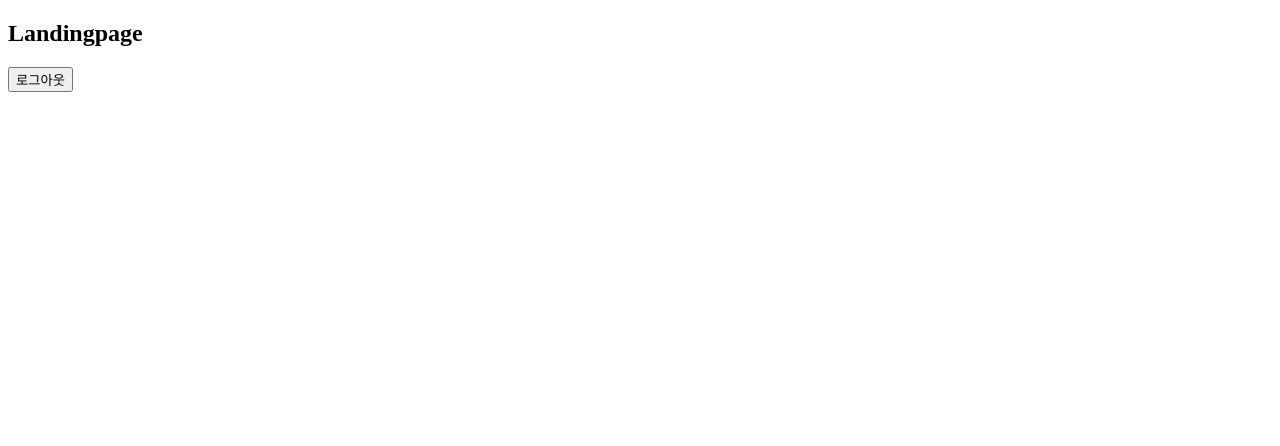
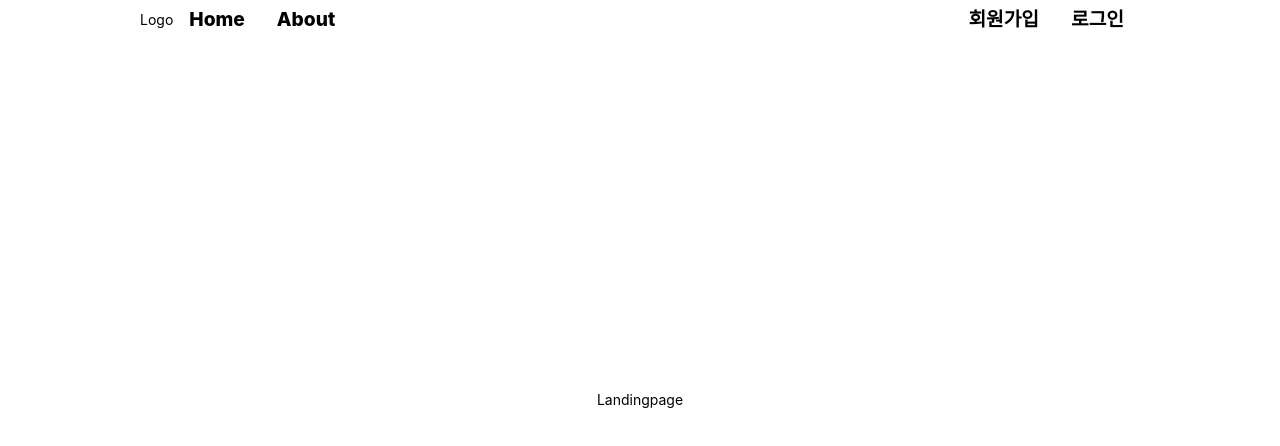
Before and after one commit to kangdari/login_register_form, a React (Create React App) app in the folder client/: page / in a window 1280 px wide. Shown: the top 446 px of the page. Built offline with nearby package versions, Linux system fonts and the light colour scheme; no server answers.

Commit message:
globalStyle 적용 && navBar 작성

```diff
--- a/client/src/App.js
+++ b/client/src/App.js
@@ -1,4 +1,5 @@
 import React from 'react';
+import GlobalStyle from './GlobalStyle';
 import { BrowserRouter, Route, Switch } from 'react-router-dom';
 import LandingPage from './components/pages/LandingPage/Landingpage';
 import LoginPage from './components/pages/LoginPage/LoginPage';
@@ -8,6 +9,8 @@ import Auth from './hoc/auth';
 
 function App() {
   return (
+    <>
+      <GlobalStyle />
       <BrowserRouter>
         <Switch>
           <Route path='/' component={Auth(LandingPage, null)} exact />
@@ -15,6 +18,7 @@ function App() {
           <Route path='/register' component={Auth(RegisterPage, false)} exact />
         </Switch>
       </BrowserRouter>
+    </>
   );
 }
 
--- /dev/null
+++ b/client/src/GlobalStyle.js
@@ -0,0 +1,21 @@
+import { createGlobalStyle } from 'styled-components';
+import reset from 'styled-reset';
+
+const GlobalStyle = createGlobalStyle`
+  ${reset}
+  a{
+    text-decoration: none;
+    color: inherit;
+    }
+  *{
+    box-sizing: border-box;
+    margin: 0;
+    padding: 0
+    }
+  body{
+      font-family:-apple-system, BlinkMacSystemFont, 'Segoe UI', Roboto, Oxygen, Ubuntu, Cantarell, 'Open Sans', 'Helvetica Neue', sans-serif;
+      font-size: 14px;
+    }
+`;
+
+export default GlobalStyle;
--- a/client/src/_actions/auth_action.js
+++ b/client/src/_actions/auth_action.js
@@ -1,5 +1,5 @@
 import axios from 'axios';
-import { AUTH_CHECK } from './types';
+import { AUTH_CHECK, LOGOUT } from './types';
 
 export const authCheck = () => {
   const request = axios.get(`/api/users/auth`).then((res) => res.data);
@@ -9,3 +9,8 @@ export const authCheck = () => {
     payload: request,
   };
 };
+
+export const logout = () => async (dispatch) => {
+  dispatch({ type: LOGOUT });
+  await axios.get(`api/users/logout`);
+};
--- a/client/src/_actions/types.js
+++ b/client/src/_actions/types.js
@@ -7,3 +7,5 @@ export const REGISTER_USER_SUCCESS = 'REGISTER_USER_SUCCESS';
 export const REGISTER_USER_FAILUER = 'REGISTER_USER_FAILUER';
 
 export const AUTH_CHECK = 'AUTH_CHECK';
+
+export const LOGOUT = 'LOGOUT';
--- a/client/src/_reducers/auth_reducer.js
+++ b/client/src/_reducers/auth_reducer.js
@@ -1,5 +1,5 @@
 import { handleActions } from 'redux-actions';
-import { AUTH_CHECK } from '../_actions/types';
+import { AUTH_CHECK, LOGOUT } from '../_actions/types';
 
 const initialState = {
   auth: '',
@@ -11,6 +11,12 @@ const auth = handleActions(
       ...state,
       auth: action.payload,
     }),
+    [LOGOUT]: (state) => ({
+      ...state,
+      auth: {
+        isAuth: false,
+      },
+    }),
   },
   initialState
 );
--- /dev/null
+++ b/client/src/components/Common/Button.js
@@ -0,0 +1,56 @@
+import React from 'react';
+import styled, { css } from 'styled-components';
+import { Link } from 'react-router-dom';
+import palette from '../../utils/palette';
+
+const buttonStyle = css`
+  border: none;
+  outline: none;
+  text-decoration: none;
+  color: black;
+  font-size: 1.2rem;
+  font-weight: 800;
+  padding: 0.25rem 1rem;
+  border-radius: 4px;
+  cursor: pointer;
+  background: white;
+
+  &:hover {
+    color: ${palette.gray[5]};
+  }
+
+  ${(props) =>
+    props.fullWidth &&
+    css`
+      width: 100%;
+    `}
+
+  ${(props) =>
+    props.cyan &&
+    css`
+      background: ${palette.cyan[5]};
+      &:hover: {
+        background: ${palette.cyan[4]};
+      }
+    `}
+`;
+
+const StyledLink = styled(Link)`
+  ${buttonStyle}
+`;
+
+const StyledButton = styled.button`
+  ${buttonStyle}
+`;
+
+// to props가 존재하면 Link 컴포넌트
+// 존재하지 않으면 button 컴포넌트
+const Button = (props) => {
+  return props.to ? (
+    <StyledLink {...props} cyan={props.cyan ? 1 : 0} />
+  ) : (
+    <StyledButton {...props} />
+  );
+};
+
+export default Button;
--- a/client/src/components/Navbar/Navbar.js
+++ b/client/src/components/Navbar/Navbar.js
@@ -1,7 +1,55 @@
 import React from 'react';
+import styled from 'styled-components';
+import Button from '../Common/Button';
+
+import { useSelector, useDispatch } from 'react-redux';
+import { logout } from '../../_actions/auth_action';
 
 const Navbar = () => {
-  return <div>Navbar</div>;
+  const dispatch = useDispatch();
+  const { auth } = useSelector((state) => ({
+    auth: state.auth.auth,
+  }));
+
+  const onClick = () => {
+    dispatch(logout());
+  };
+
+  return (
+    <NavbarBlock>
+      <h2 className='logo'>Logo</h2>
+      <div className='right_menu'>
+        <Button to='/'>Home</Button>
+        {/* 링크 추가 */}
+        <Button to='/about'>About</Button>
+      </div>
+      <div className='left_menu'>
+        {!auth.isAuth ? (
+          <>
+            <Button to='/register'>회원가입</Button>
+            <Button to='/login'>로그인</Button>
+          </>
+        ) : (
+          <Button onClick={onClick}>로그아웃</Button>
+        )}
+      </div>
+    </NavbarBlock>
+  );
 };
 
+const NavbarBlock = styled.div`
+  position: fixed;
+  width: 1000px;
+  margin: 0 auto;
+  left: 0;
+  right: 0;
+  height: 40px;
+  display: flex;
+  align-items: center;
+
+  .left_menu {
+    margin-left: auto;
+  }
+`;
+
 export default Navbar;
--- a/client/src/components/pages/LandingPage/Landingpage.js
+++ b/client/src/components/pages/LandingPage/Landingpage.js
@@ -1,23 +1,25 @@
 import React from 'react';
-import axios from 'axios';
-import { withRouter } from 'react-router-dom';
-const Landingpage = ({ history }) => {
-  const onClickHandler = () => {
-    axios.get('/api/users/logout').then((res) => {
-      if (res.data.logoutSuccess) {
-        history.push('/login');
-      } else {
-        alert('logout 실패');
-      }
-    });
-  };
+import styled from 'styled-components';
 
+import NavBar from '../../Navbar/Navbar';
+
+const Landingpage = () => {
   return (
-    <div>
-      <h2>Landingpage</h2>
-      <button onClick={onClickHandler}>로그아웃</button>
-    </div>
+    <>
+      <NavBar />
+      <LandingCondtainer>
+        <h2>Landingpage</h2>
+      </LandingCondtainer>
+    </>
   );
 };
 
-export default withRouter(Landingpage);
+const LandingCondtainer = styled.div`
+  width: 100%;
+  height: 100vh;
+  display: flex;
+  justify-content: center;
+  align-items: center;
+`;
+
+export default Landingpage;
--- /dev/null
+++ b/client/src/utils/palette.js
@@ -0,0 +1,28 @@
+const palette = {
+  gray: [
+    '#f8f9fa',
+    '#f1f3f5',
+    '#e9ecef',
+    '#dee2e6',
+    '#ced4da',
+    '#adb5bd',
+    '#868e96',
+    '#495057',
+    '#343a40',
+    '#212529',
+  ],
+  cyan: [
+    '#e3fafc',
+    '#c5f6fa',
+    '#99e9f2',
+    '#66d9e8',
+    '#3bc9db',
+    '#22b8cf',
+    '#15aabf',
+    '#1098ad',
+    '#0c8599',
+    '#0b7285',
+  ],
+};
+
+export default palette;
--- a/package.json
+++ b/package.json
@@ -20,6 +20,7 @@
   },
   "homepage": "https://github.com/kangdari/login_register_form#readme",
   "dependencies": {
-    "concurrently": "^5.2.0"
+    "concurrently": "^5.2.0",
+    "styled-reset": "^4.2.1"
   }
 }
```
Also changed, not shown: 1 other file (tests, documents, lock files or other folders). Lines whose indentation alone changed are shown as unchanged.
